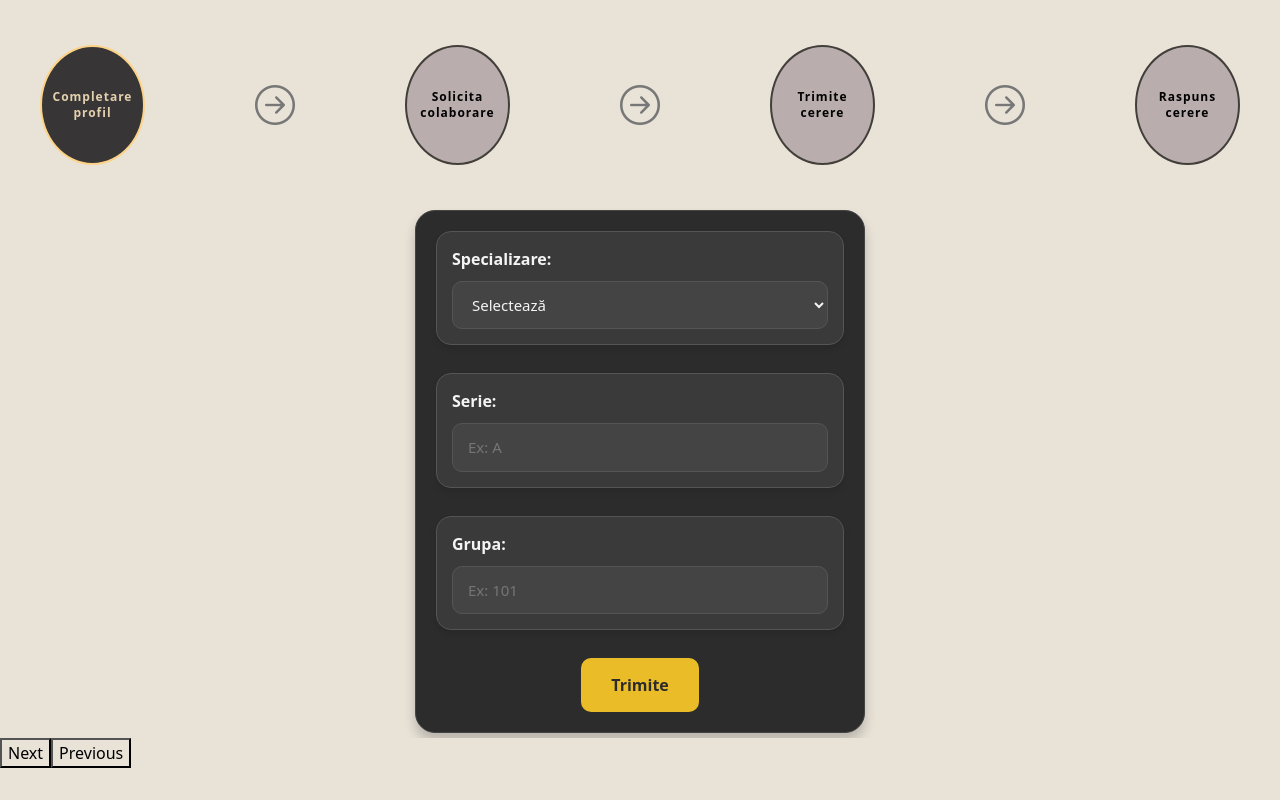
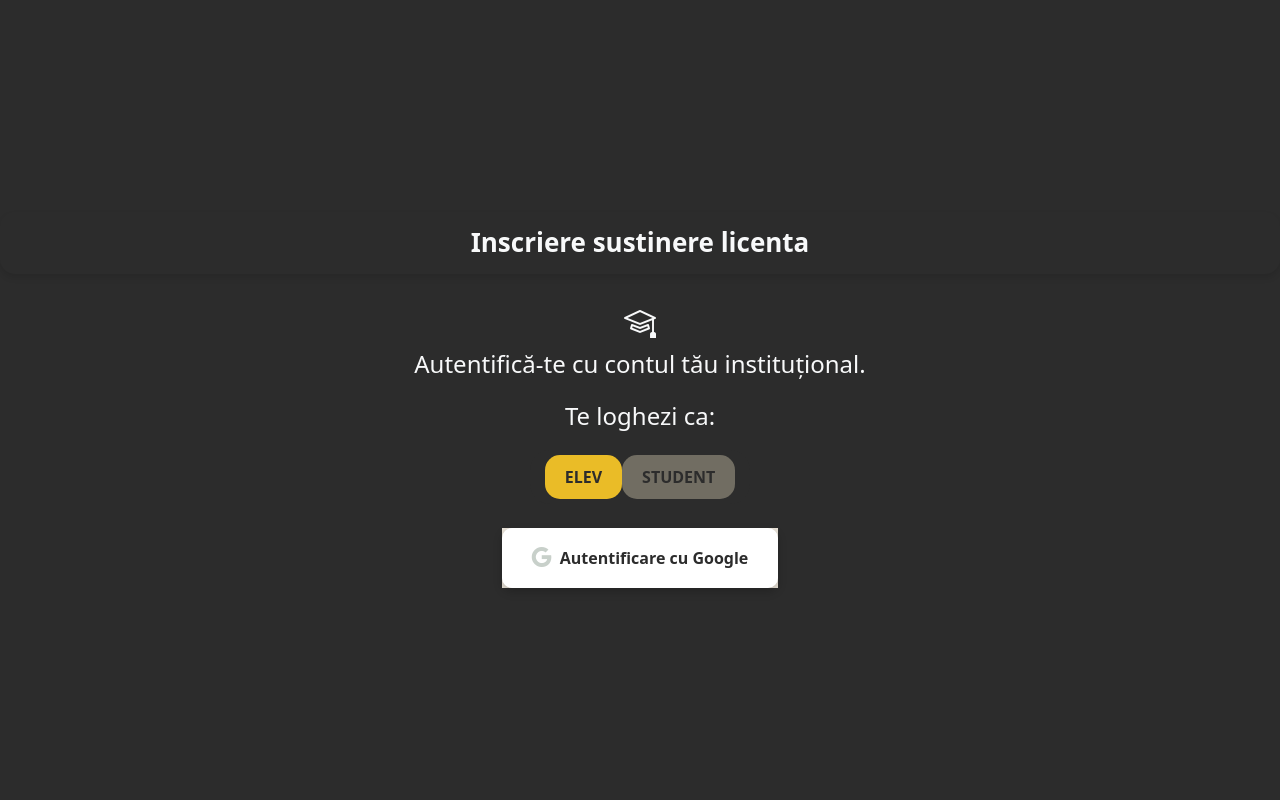
Before and after one commit to AndreiAlin1/Proiect-TW, a React (Create React App) app: page / in a window 1280 px wide. Built offline with nearby package versions, Linux system fonts and the light colour scheme.

Commit message:
Login Start Page added

```diff
--- a/src/App.js
+++ b/src/App.js
@@ -12,8 +12,11 @@ import AcceptareColaborare from "./Components/AcceptareColaborare";
 import "./Styles/AcceptareColaborare.css";
 import RaspunsCerere from "./Components/RaspunsCerere";
 import "./Styles/RaspunsCerere.css";
+import LoginScreen from "./Components/LoginScreen";
+import "./Styles/LoginScreen.css";
 function App() {
   const [step, setStep] = useState(0);
+  const [loggedIn, setLoggedIn] = useState(false);
   function handleNext() {
     if (step < 3) {
       setStep((s) => s + 1);
@@ -24,7 +27,13 @@ function App() {
       setStep((s) => s - 1);
     }
   }
-  return (
+  function handleLoggingIn() {
+    console.log("Am intrat pe aicea.");
+    setLoggedIn(true);
+  }
+  return loggedIn === false ? (
+    <LoginScreen onLoggingIn={handleLoggingIn}></LoginScreen>
+  ) : (
     <>
       <NavBar stepProp={step}></NavBar>
       {step === 0 ? <FormCompletare></FormCompletare> : false}
--- a/src/Components/AlegeProfesor.jsx
+++ b/src/Components/AlegeProfesor.jsx
@@ -51,9 +51,7 @@ function AlegeProfesor() {
           <span className="pendingIcon">
             <i className="bi bi-clock"></i>
           </span>
-          <p>
-            Profesorul coordonator a fost instiintat. Se aspteata un raspuns.
-          </p>
+          <p>{profesor} a fost instiintat. Se aspteata un raspuns.</p>
         </div>
       )}
     </>
--- /dev/null
+++ b/src/Components/LoginScreen.jsx
@@ -0,0 +1,56 @@
+import React, { useState } from "react";
+
+function LoginScreen({ onLoggingIn }) {
+  const [role, setRole] = useState("ELEV");
+
+  const handleLogin = () => {
+    alert(`Autentificare simulată ca ${role}!`);
+    // Aici vei adăuga logica pentru autentificarea reală
+    onLoggingIn();
+  };
+
+  return (
+    <div className="loginContainer">
+      <h1 className="text-center text-light mb-4">
+        Inscriere sustinere licenta
+      </h1>
+      <div className="text-center">
+        <i
+          className="bi bi-mortarboard text-light"
+          style={{ fontSize: "2rem" }}
+        ></i>
+      </div>
+      <p className="text-center text-light mb-3 loginTitle">
+        Autentifică-te cu contul tău instituțional.
+      </p>
+      <div className="text-center mb-4">
+        <p className="text-light">Te loghezi ca:</p>
+        <div className="roleSwitch">
+          <span
+            className={`roleOption ${
+              role === "ELEV" ? "activeOption" : "inactiveOption"
+            }`}
+            onClick={() => setRole("ELEV")}
+          >
+            ELEV
+          </span>
+          <span
+            className={`roleOption ${
+              role === "STUDENT" ? "activeOption" : "inactiveOption"
+            }`}
+            onClick={() => setRole("STUDENT")}
+          >
+            STUDENT
+          </span>
+        </div>
+      </div>
+      <div className="d-flex flex-column align-items-center">
+        <button className="googleButton" onClick={handleLogin}>
+          <i className="bi bi-google me-2"></i> Autentificare cu Google
+        </button>
+      </div>
+    </div>
+  );
+}
+
+export default LoginScreen;
--- /dev/null
+++ b/src/Styles/LoginScreen.css
@@ -0,0 +1,84 @@
+.loginContainer {
+  display: flex;
+  flex-direction: column;
+  justify-content: center;
+  align-items: center;
+  height: 100vh;
+  background-color: #2c2c2c; /* Fundal tematic */
+  color: #f4f4f4; /* Text deschis la culoare */
+}
+
+.loginContainer p {
+  font-size: x-large;
+  background-color: #2c2c2c;
+}
+
+.loginTitle {
+  margin-top: -20px; /* Ridică textul */
+  font-size: 2.5rem; /* Opțional: ajustează dimensiunea textului */
+  color: #f4f4f4; /* Menține culoarea textului */
+}
+
+.googleButton {
+  background-color: #ffffff;
+  color: #2c2c2c;
+  border: none;
+  padding: 15px 30px;
+  font-size: 16px;
+  font-weight: bold;
+  border-radius: 10px;
+  box-shadow: 0 4px 10px rgba(0, 0, 0, 0.2);
+  transition: background-color 0.3s ease, transform 0.2s ease;
+  cursor: pointer;
+  display: flex;
+  align-items: center;
+}
+
+.googleButton i {
+  font-size: 20px;
+}
+
+.googleButton:hover {
+  background-color: #f1f1f1;
+  transform: scale(1.05);
+}
+
+.googleButton:active {
+  transform: scale(0.98);
+}
+
+.roleSwitch {
+  display: flex;
+  justify-content: center;
+  background-color: #2c2c2c;
+  border-radius: 20px;
+  padding: 5px 15px;
+  width: fit-content;
+}
+
+.roleOption {
+  padding: 10px 20px;
+  cursor: pointer;
+  color: #f4f4f4;
+  font-weight: bold;
+  transition: background-color 0.3s ease, color 0.3s ease;
+}
+
+.roleOption.activeOption {
+  background-color: #eabc27; /* Culoare accent */
+  color: #2c2c2c;
+  border-radius: 15px;
+}
+.roleOption.activeOption:hover {
+  color: rgb(34, 30, 30);
+}
+
+.roleOption.inactiveOption {
+  background-color: #716d62; /* Culoare accent */
+  color: #2c2c2c;
+  border-radius: 15px;
+}
+
+.roleOption:hover {
+  color: #eabc27;
+}
```
